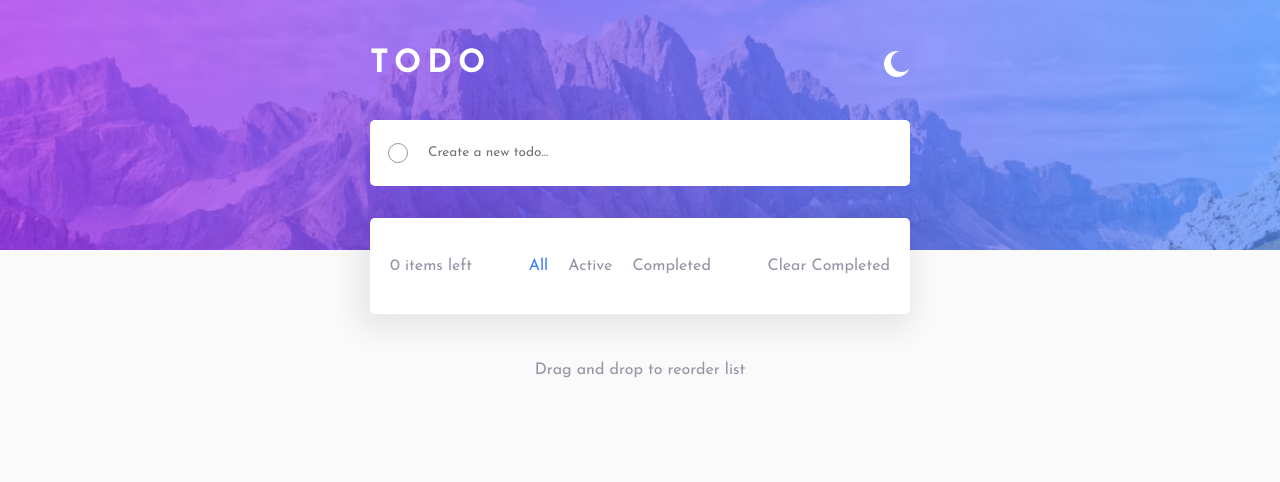
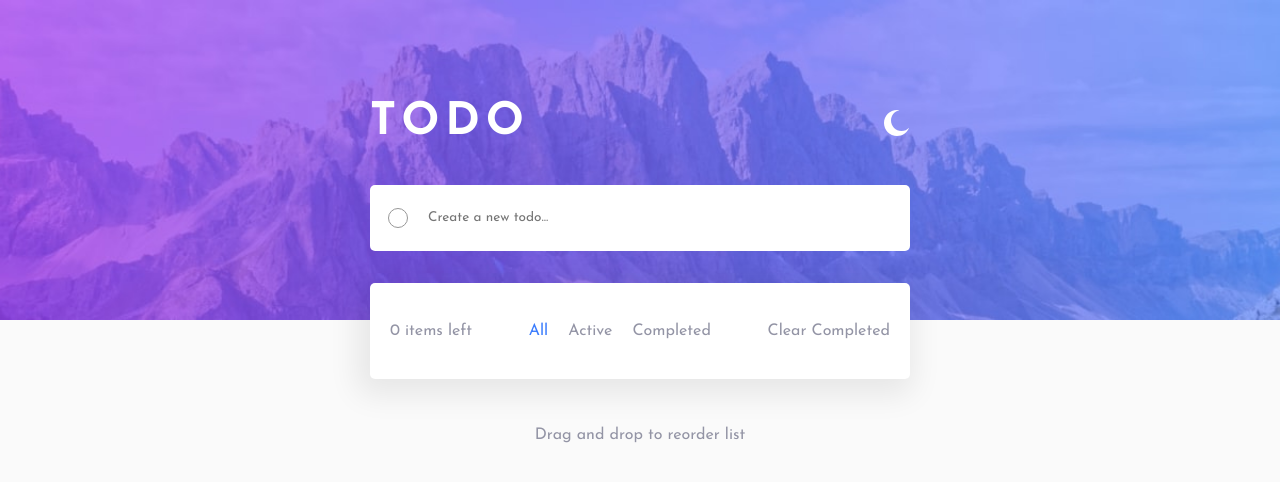
Before and after one commit to Kristiana12/Todo_App, a website: page index.html in a window 1280 px wide. Drawn offline with Linux system fonts and the light colour scheme.

Commit message:
css heading-font-size

```diff
--- a/src/sass/_base.scss
+++ b/src/sass/_base.scss
@@ -28,6 +28,7 @@ $linear: 135deg, #57ddff, #c058f3;
 // FONT SIZES
 $font-size-xs: 0.85rem;
 $font-size-s: 1rem;
+$font-size-m: 2.8rem;
 
 $border-radius: 5px;
 $gap-list: 0.75rem;
@@ -59,6 +60,10 @@ h1.main-title {
   color: var(--color-white);
   text-transform: uppercase;
   letter-spacing: 6px;
+
+  @media screen and (min-width: 600px) {
+    font-size: $font-size-m;
+  }
 }
 
 //OUTLINE
--- a/src/sass/_layout.scss
+++ b/src/sass/_layout.scss
@@ -5,6 +5,10 @@ header {
   .background {
     width: 100vw;
     height: 250px;
+
+    @media screen and (min-width: 600px) {
+      height: 320px;
+    }
   }
 
   img {
@@ -21,6 +25,10 @@ header {
   left: 50%;
   transform: translateX(-50%);
   top: 3rem;
+
+  @media screen and (min-width: 600px) {
+    top: 100px;
+  }
 
   &__heading {
     display: flex;
```
Also changed, not shown: public/css/style.css, 1 other file.
